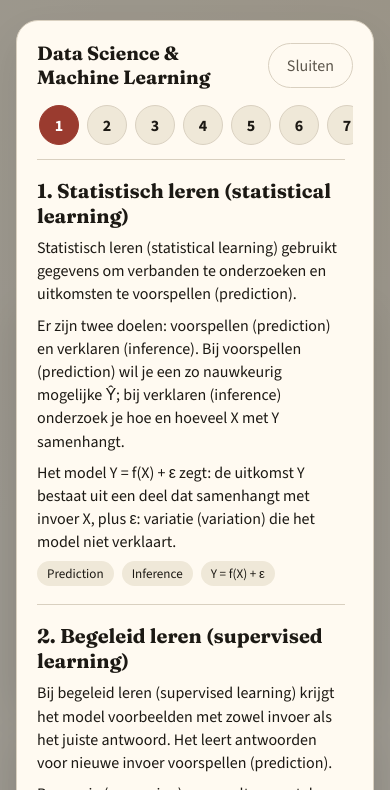
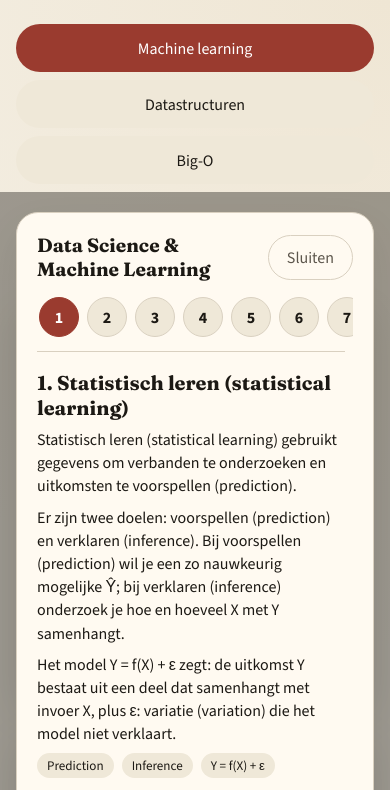
Before and after one commit to s1156856/studiekaarten, a plain HTML site: page index.html in a window 390 px wide. Both pictures are taken after a click on the button "Samenvatting". Shown: the top 790 px of the page. Drawn offline with nearby package versions, Linux system fonts and the light colour scheme.

Commit message:
Keep subject tabs usable above summaries

```diff
--- a/css/styles.css
+++ b/css/styles.css
@@ -404,11 +404,16 @@ button:disabled {
 
 .summary-overlay {
   position: fixed;
-  inset: 0;
+  inset: 80px 0 0;
   z-index: 30;
   display: flex;
   padding: 20px 16px;
   background: rgba(28, 25, 20, 0.4);
+}
+
+.subjects {
+  position: relative;
+  z-index: 31;
 }
 
 .summary-overlay[hidden] {
@@ -503,6 +508,10 @@ button:disabled {
 }
 
 @media (max-width: 900px) {
+  .summary-overlay {
+    top: 192px;
+  }
+
   .workspace,
   .board-body {
     grid-template-columns: 1fr;
--- a/index.html
+++ b/index.html
@@ -83,7 +83,7 @@
       </div>
     </div>
     <div class="summary-overlay" id="summary-overlay" hidden>
-      <div class="summary-sheet card" role="dialog" aria-modal="true" aria-labelledby="summary-title">
+      <div class="summary-sheet card" role="dialog" aria-labelledby="summary-title">
         <div class="summary-head">
           <h2 id="summary-title">Samenvatting</h2>
           <button class="btn ghost" id="close-summary" type="button">Sluiten</button>
--- a/js/app.js
+++ b/js/app.js
@@ -52,7 +52,6 @@ const state = {
 };
 
 const el = {
-  app: document.querySelector(".app"),
   category: document.getElementById("home-category"),
   sessionMeta: document.getElementById("session-meta"),
   start: document.getElementById("start-session"),
@@ -423,14 +422,12 @@ function openSummary() {
   state.summaryChapter = 0;
   renderSummary();
   el.overlay.hidden = false;
-  el.app.inert = true;
   jumpToSummaryChapter(0, false);
   el.closeSummary.focus();
 }
 
 function closeSummary() {
   el.overlay.hidden = true;
-  el.app.inert = false;
   el.openSummary.focus();
 }
 
@@ -444,12 +441,17 @@ function jumpToSummaryChapter(index, smooth = true) {
 }
 
 function setSubject(id) {
-  if (!SUBJECTS[id] || id === state.subject || state.view === "quiz" || !el.overlay.hidden) return;
+  if (!SUBJECTS[id] || id === state.subject || state.view === "quiz") return;
   state.subject = id;
   const available = chapters();
   state.category = available.includes(SUBJECTS[id].fallback) ? SUBJECTS[id].fallback : available[0] || "";
   fillChapters();
   render();
+  if (!el.overlay.hidden) {
+    state.summaryChapter = 0;
+    renderSummary();
+    jumpToSummaryChapter(0, false);
+  }
 }
 
 document.addEventListener("click", (event) => {
```
